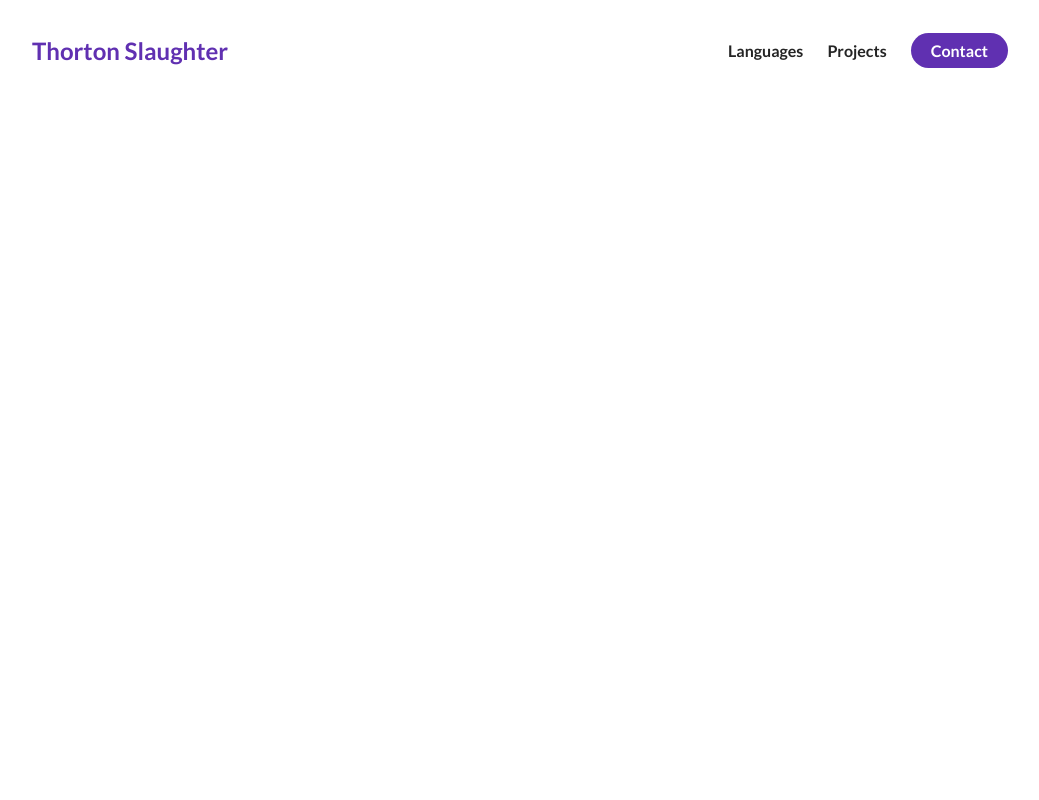
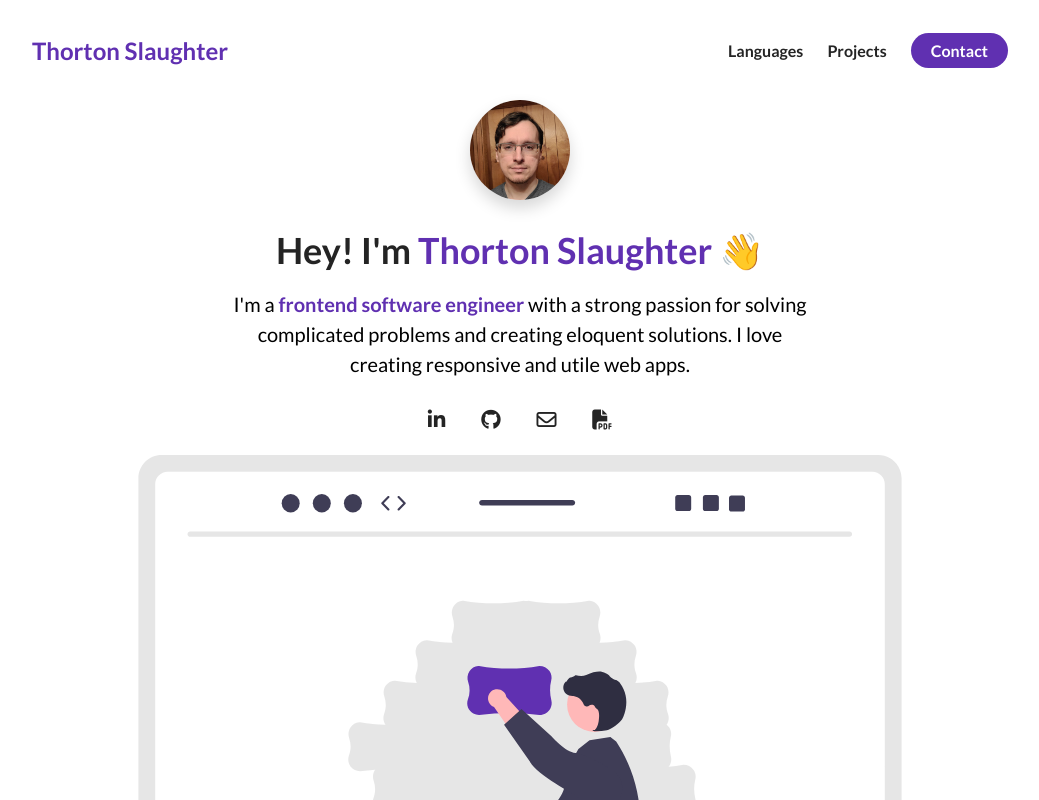
Before and after one commit to ThortonSlaughter/ThortonSlaughter.github.io, a plain HTML site: page index.html in a window 1280 px wide. Shown: the top 800 px of the page, without its empty margins (120-1159 px from the left). Drawn offline with Linux system fonts and the light colour scheme.

Commit message:
About Me

```diff
--- a/index.html
+++ b/index.html
@@ -6,9 +6,10 @@
     <meta name="viewport" content="width=device-width, initial-scale=1.0">
     <title>Thorton Slaughter</title>
     <link rel="stylesheet" href="./styles.css">
+    <script src="https://kit.fontawesome.com/c8e4d183c2.js" crossorigin="anonymous"></script>
 </head>
 <body>
-    <div class="about-me">
+    <section class="about-me">
         <nav>
             <div class="personal__logo">Thorton Slaughter</div>
             <ul class="nav__link--list">
@@ -34,6 +35,36 @@
                 </li>
             </ul>
         </nav>
-    </div>
+        <div class="flex flex-1">
+            <div class="about-me__info row">
+                <div class="about-me__info--container">
+                    <figure class="about-me__picture--mask">
+                        <img class="about-me__picture" src="./asssets/profilePicture.jpg" alt="PIcture of Me!">
+                    </figure>
+                    <h1 class="about-me__info--title">
+                        Hey! I'm <span class="text--purple">Thorton Slaughter</span> 👋
+                    </h1>
+                    <p class="about-me__info--para">I'm a <strong class="text--purple">frontend software engineer</strong> with a strong passion for solving complicated problems and creating eloquent solutions. I love creating responsive and utile web apps.</p>
+                    <div class="about-me__links">
+                        <a href="" class="about-me__link">
+                            <i class="fab fa-linkedin-in"></i>
+                        </a>
+                        <a href="" class="about-me__link">
+                            <i class="fab fa-github"></i>
+                        </a>
+                        <a href="" class="about-me__link">
+                            <i class="far fa-envelope"></i>
+                        </a>
+                        <a href="" class="about-me__link">
+                            <i class="fas fa-file-pdf"></i>
+                        </a>
+                    </div>
+                </div>
+                <figure class="about-me__img--container">
+                    <img src="./asssets/undraw_building_blocks_re_5ahy.svg" alt="" class="about-me__img">
+                </figure>
+            </div>
+        </div>
+    </section>
 </body>
 </html>
--- a/styles.css
+++ b/styles.css
@@ -13,6 +13,10 @@ h1, h2, h3, h4, h5, h6, span {
     line-height: 1.25;
 }
 
+h1 {
+    font-size: 36px;
+}
+
 p {
     line-height: 1.5;
     font-size: 16px;
@@ -20,6 +24,24 @@ p {
 
 li {
     list-style-type: none;
+}
+
+.flex {
+    display: flex;
+}
+
+.flex-1 {
+    flex: 1;
+}
+
+.row {
+   width: 100%;
+   max-width: 800px;
+   margin: 0 auto;
+}
+
+.text--purple {
+    color: #6030b1;
 }
 
 /* NAVIGATION */
@@ -63,3 +85,65 @@ nav {
     margin: 0 12px;
     font-weight: 700;
 }
+
+/* ABOUT ME */
+
+#about-me {
+    min-height: 100vh;
+    display: flex;
+    flex-direction: column;
+}
+
+.about-me__info {
+    display: flex;
+    flex-direction: column;
+}
+
+.about-me__info--container {
+    display: flex;
+    flex-direction: column;
+    align-items: center;
+    max-width: 600px;
+    margin: 0 auto;
+    text-align: center;
+}
+
+.about-me__picture--mask {
+    width: 100px;
+    height: 100px;
+    border-radius: 50%;
+    overflow: hidden;
+    box-shadow: 0 8px 16px rgba(0, 0, 0, .16);
+    margin-bottom: 28px;
+}
+
+.about-me__picture {
+    width: 100%;
+}
+
+.about-me__info--title {
+    margin-bottom: 16px;
+}
+
+.about-me__info--para {
+    font-size: 20px;
+    margin-bottom: 28px;
+}
+
+.about-me__link {
+    font-size: 20px;
+    color: #242424;
+    text-decoration: none;
+    padding: 0 16px;
+}
+
+.about-me__img--container {
+    flex: 1;
+    display: flex;
+    align-items: center;
+}
+
+.about-me__img {
+    width: 100%;
+    padding-top: 24px;
+}
```
Also changed, not shown: asssets/undraw_building_blocks_re_5ahy.svg (added).
